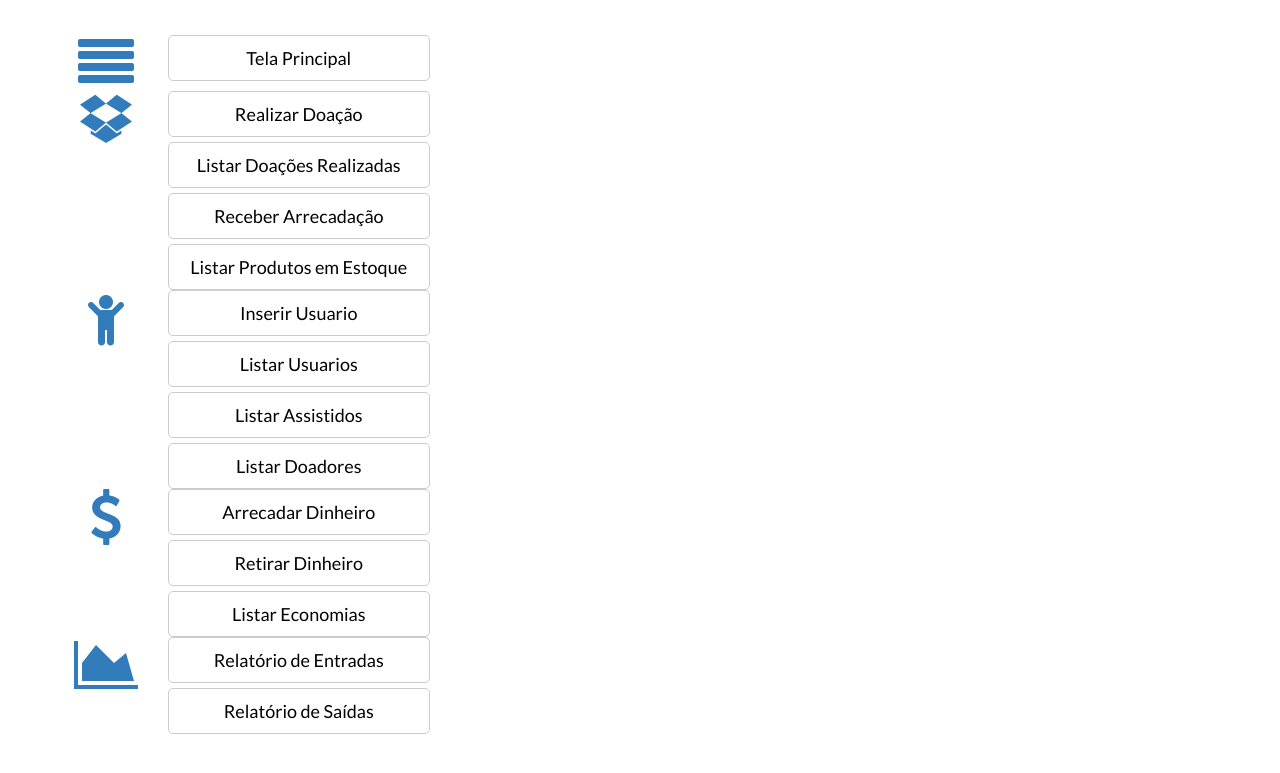
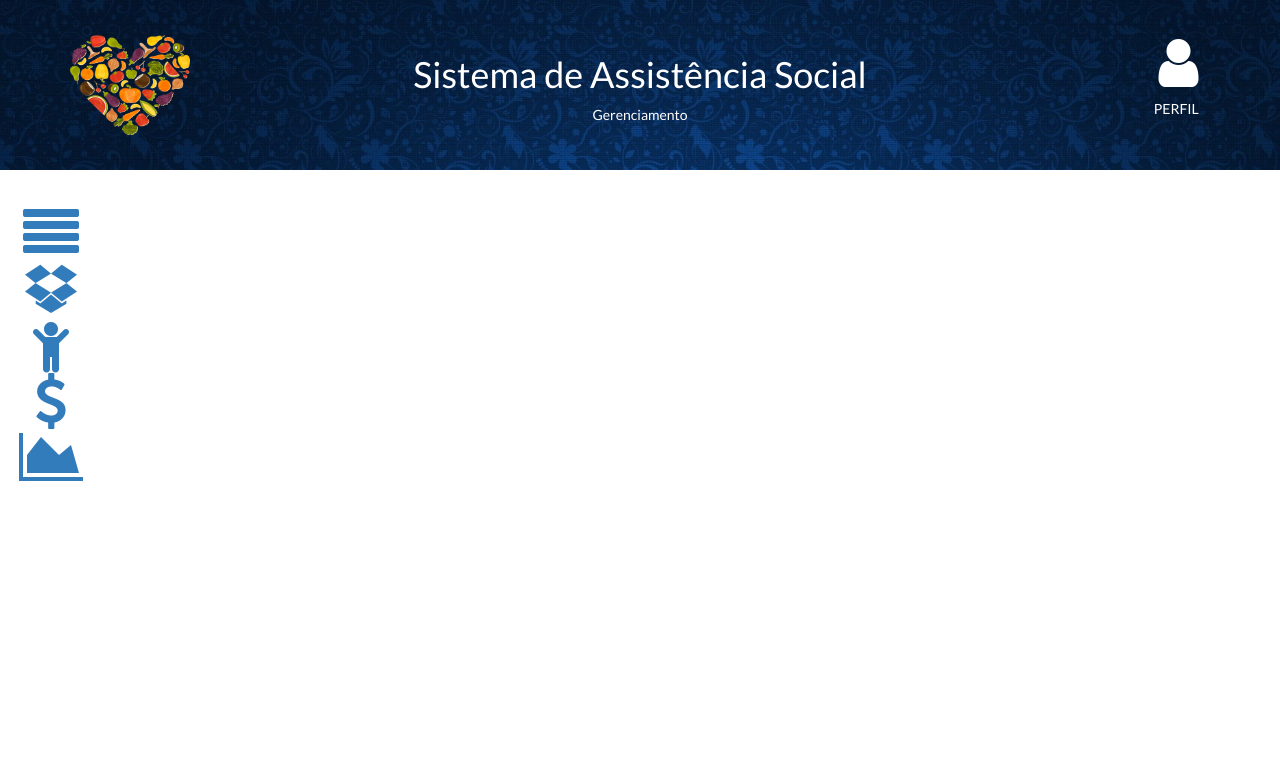
Before and after one commit to yaaagho/LPTI, a PHP site: page /telaPrincipal.html in a window 1280 px wide. Shown: the top 773 px of the page. Run offline with PHP 8.4, Linux system fonts and the light colour scheme; some libraries are stand-ins or nearby versions.

Commit message:
imposto é robô

```diff
--- a/bootstrap/css/cssIndex.css
+++ b/bootstrap/css/cssIndex.css
@@ -1,3 +1,8 @@
+#painel{
+
+	float: left;
+}
+
 #formulario{
 
 	width: 100%;
@@ -7,3 +12,8 @@
 
 	background-image: url('../imgs/fundo.jpg');
 }
+
+#menu i{
+
+
+}
--- a/bootstrap/index.html
+++ b/bootstrap/index.html
@@ -13,7 +13,6 @@
 		<link href="https://fonts.googleapis.com/css?family=Yanone+Kaffeesatz" rel="stylesheet" type="text/css">
 		<link href="css/styleIndex.css" rel="stylesheet" type="text/css">
 		<link href="css/cssIndex.css" rel="stylesheet" type="text/css">
-		<link type="text/css" rel="stylesheet" href="css/monthly.css">
 		<script type="text/javascript" src="js/meuscript.js"></script>
 	</head>
 
--- a/bootstrap/js/meuscript.js
+++ b/bootstrap/js/meuscript.js
@@ -1,45 +1,29 @@
 $(document).ready(function(e){
 
-	$('#buten').click (function(e){
+	$('a').not('#buten').click (function(e){
 
 		e.preventDefault();
 		var href = $(this) . attr('href');
-		$('#painel').load(href + ' #painel', function(){
-
-			$('a').click (function(e){
-
-				e.preventDefault();
-				var href = $(this) . attr('href');
-				$('#conteudo').load(href + ' #conteudo', function(){
-
-						$('a').click (function(e){
-
-							e.preventDefault();
-							var href = $(this) . attr('href');
-							$('#conteudo').load(href + '#conteudo');
-						});
-				});
-			});
-		});
+		$('#conteudo').load(href + ' #conteudo > *');
 	});
 
-//	$('.col-md-9').hide();
-//	$('.col-md-9').css("position", "absolute");
-//	$('.col-md-9').css("margin", "auto");
-//	$('.col-md-9').css("left", "70px");
-//
-//	$('.row').hover(
-//
-//		function(){
-//
-//			$(this).children().show();
-//		},
-//
-//		function(){
-//
-//			$('.col-md-9').hide();
-//		}
-//	);
+	$('.col-md-9').hide();
+	$('.col-md-9').css("position", "absolute");
+	$('.col-md-9').css("margin", "auto");
+	$('.col-md-9').css("left", "70px");
+
+	$('.row').hover(
+
+		function(){
+
+			$(this).children().show();
+		},
+
+		function(){
+
+			$('.col-md-9').hide();
+		}
+	);
 });
 
 function ajax(){
--- a/bootstrap/perfil.html
+++ b/bootstrap/perfil.html
@@ -29,7 +29,7 @@
 
 							<div class="col-md-12">
 
-								<img src="https://ununsplash.imgix.net/reserve/RONyPwknRQOO3ag4xf3R_Kinsey.jpg?w=1024&amp;q=50&amp;fm=jpg&amp;s=c8e85e7825f6c74ff13321833a9bc28d" class="center-block img-responsive" width="400">
+								<img src="imgs/andrezinho<3.jpg" class="center-block img-responsive" width="400">
 							</div>
 						</div>
 
--- a/bootstrap/realizarDoacao.html
+++ b/bootstrap/realizarDoacao.html
@@ -11,6 +11,7 @@
 		<link href="http://cdnjs.cloudflare.com/ajax/libs/font-awesome/4.3.0/css/font-awesome.min.css" rel="stylesheet" type="text/css">
 		<link href="css/styleReceberDoacao.css" rel="stylesheet" type="text/css">
 		<link href="css/cssRealizarDoacao.css" rel="stylesheet" type="text/css">
+		<link href="css/cssIndex.css" rel="stylesheet" type="text/css">
 	</head>
 
 	<body>
@@ -135,6 +136,8 @@
 						</div>
 					</div>
 
+					<div id="conteudo">
+
 						<div class="col-md-4" id="formulario">
 
 							<div class="row">
@@ -229,5 +232,6 @@
 					</div>
 				</div>
 			</div>
+		</div>
 	</body>
 </html>
--- a/bootstrap/telaPrincipal.html
+++ b/bootstrap/telaPrincipal.html
@@ -10,77 +10,66 @@
         <link href="http://cdnjs.cloudflare.com/ajax/libs/font-awesome/4.3.0/css/font-awesome.min.css" rel="stylesheet" type="text/css">
         <link href="https://fonts.googleapis.com/css?family=Yanone+Kaffeesatz" rel="stylesheet" type="text/css">
         <link href="css/styleIndex.css" rel="stylesheet" type="text/css">
-		<link type="text/css" rel="stylesheet" href="css/monthly.css">
-	</head>
-
-	<body>
-
+        <link href="css/cssIndex.css" rel="stylesheet" type="text/css">
+    </head><body>
+        <div class="section section-primary" id="banner">
+            <div class="container">
+                <div class="row">
+                    <div class="col-md-1">
+                        <img src="imgs/logo.png" alt="logo" height="100px" width="120px">
+                    </div>
+                    <div class="col-md-10 text-center">
+                        <h1>Sistema de Assistência Social</h1>
+                        <p>Gerenciamento</p>
+                    </div>
+                    <div class="col-md-1">
+                        <a href="perfil.html"><i class="fa fa-4x fa-fw fa-user text-inverse"></i></a>
+                        <h5 class="text-center">PERFIL</h5>
+                    </div>
+                </div>
+            </div>
+        </div>
         <div class="section">
-
             <div class="container" id="painel">
-
                 <div class="row">
-
                     <div class="col-md-4 text-left">
-
                         <div class="row">
-
                             <div class="col-md-3 text-center">
-
                                 <a href="#"><i class="fa fa-4x fa-align-justify fa-fw text-primary"></i></a>
                             </div>
-
                             <div class="col-md-9" id="buttons">
-
                                 <a class="btn btn-block btn-default btn-lg" href="telaPrincipal.html">Tela Principal</a>
                             </div>
                         </div>
-
                         <div class="row">
-
                             <div class="col-md-3 text-center">
-
                                 <a href="#"><i class="fa fa-4x fa-fw text-primary fa-dropbox"></i></a>
                             </div>
-
                             <div class="col-md-9" id="buttons">
-
                                 <a class="btn btn-block btn-default btn-lg" href="realizarDoacao.html">Realizar Doação</a>
                                 <a class="btn btn-block btn-default btn-lg" href="listarDoacoes.html">Listar Doações Realizadas<br></a>
                                 <a class="btn btn-block btn-default btn-lg" href="receberDoacao.html">Receber Arrecadação</a>
                                 <a class="btn btn-block btn-default btn-lg" href="listarEstoque.html">Listar Produtos em Estoque<br></a>
                             </div>
                         </div>
-
                         <div class="row">
-
                             <div class="col-md-3 text-center">
-
                                 <a href="#"><i class="fa fa-4x fa-child fa-fw text-primary"></i></a>
                             </div>
-
                             <div class="col-md-9" id="buttons">
-
                                 <a class="btn btn-block btn-default btn-lg" href="inserirUsuario.html">Inserir Usuario</a>
                                 <a class="btn btn-block btn-default btn-lg" href="listarUsuarios.html">Listar Usuarios<br></a>
                                 <a class="btn btn-block btn-default btn-lg" href="listarAssistidos.html">Listar Assistidos<br></a>
                                 <a class="btn btn-block btn-default btn-lg" href="listarDoadores.html">Listar Doadores</a>
                             </div>
                         </div>
-
                         <div class="row">
-
                             <div class="col-md-3">
-
                                 <a href="telaPrincipal.html"><i class="fa fa-4x fa-dollar fa-fw text-primary"></i></a>
                             </div>
-
                             <div class="col-md-9">
-
                                 <div class="row">
-
                                     <div class="col-md-12">
-
                                         <a class="btn btn-block btn-default btn-lg" href="arrecadarDinheiro.html">Arrecadar Dinheiro</a>
                                         <a class="btn btn-block btn-default btn-lg" href="retirarDinheiro.html">Retirar Dinheiro</a>
                                         <a class="btn btn-block btn-default btn-lg" href="listarDinheiro.html">Listar Economias</a>
@@ -88,35 +77,20 @@
                                 </div>
                             </div>
                         </div>
-
                         <div class="row">
-
                             <div class="col-md-3 text-center">
-
                                 <a href="#"><i class="fa fa-4x fa-fw text-primary fa-area-chart"></i></a>
                             </div>
-
                             <div class="col-md-9" id="buttons">
-
                                 <a class="btn btn-block btn-default btn-lg" href="arrecadacoes.html">Relatório de Entradas</a>
                                 <a class="btn btn-block btn-default btn-lg" href="doacoes.html">Relatório de Saídas<br></a>
                             </div>
                         </div>
                     </div>
-
-					<div class="col-md-8" id="conteudo">
-
-						<div style="width:100%; max-width:600px; display:inline-block;">
-
-							<div class="monthly" id="mycalendar"></div>
-
-
-						</div>
-					</div>
+                    <div class="col-md-8" id="conteudo"></div>
                 </div>
             </div>
         </div>
 
 
-	</body>
-</html>
+</body></html>
```
Also changed, not shown: bootstrap/imgs/andrezinho<3.jpg (added). Lines whose indentation alone changed are shown as unchanged.
